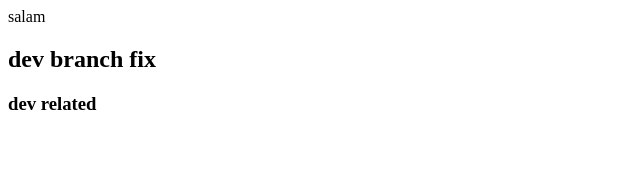
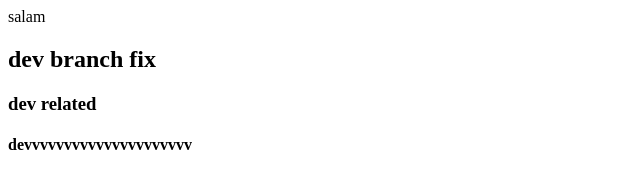
Before and after one commit to sajadbustani/lc, a plain HTML site: page index.html in a window 1280 px wide. Shown: the whole page, without its empty margins (0-640 px from the left). Drawn offline with Linux system fonts and the light colour scheme.

Commit message:
devvvvvvvv commite

```diff
--- a/index.html
+++ b/index.html
@@ -4,5 +4,6 @@
         salam
         <h2>dev branch fix</h2>
         <h3>dev related</h3>
+        <h4>devvvvvvvvvvvvvvvvvvvvv</h4>
     </body>
 </html>
```
